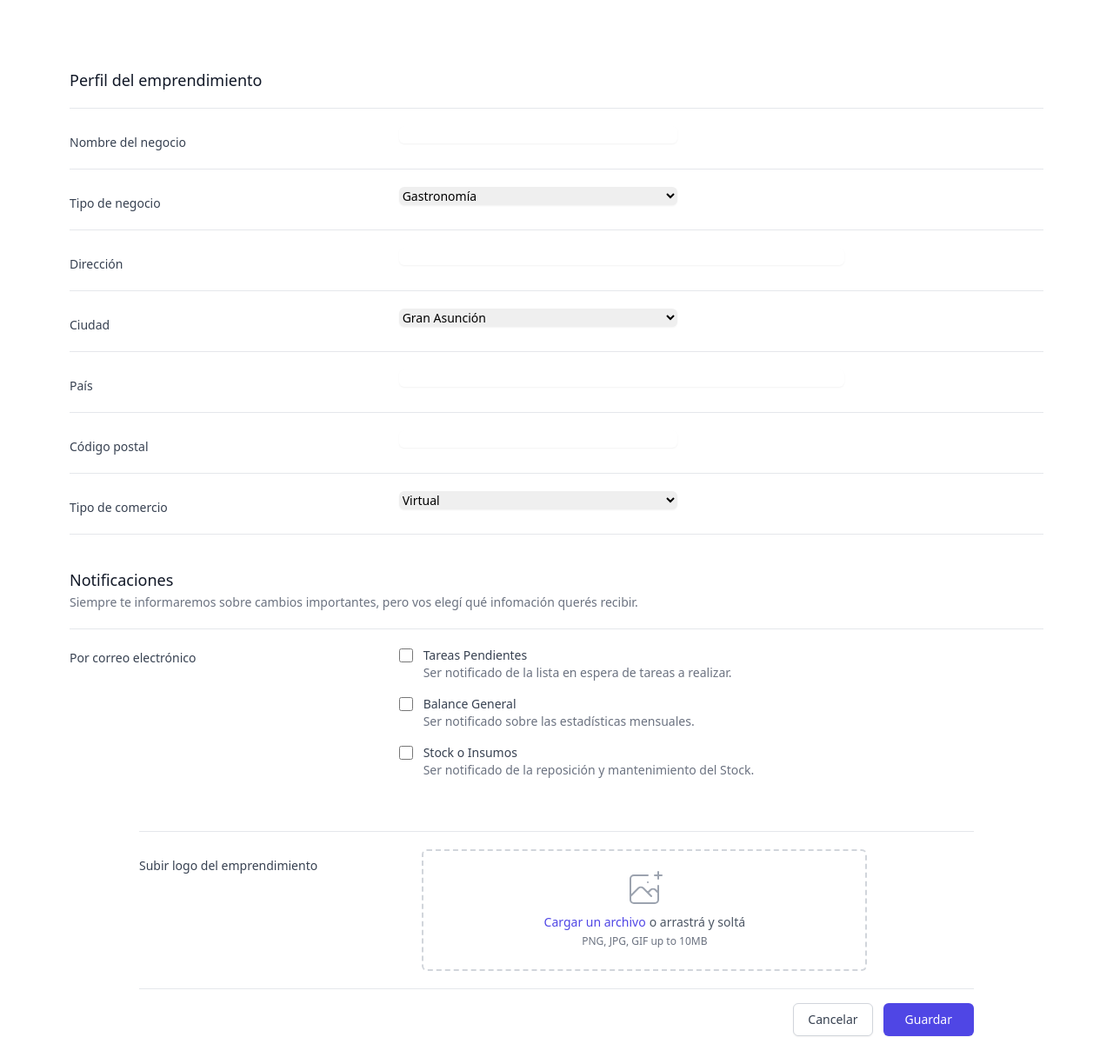
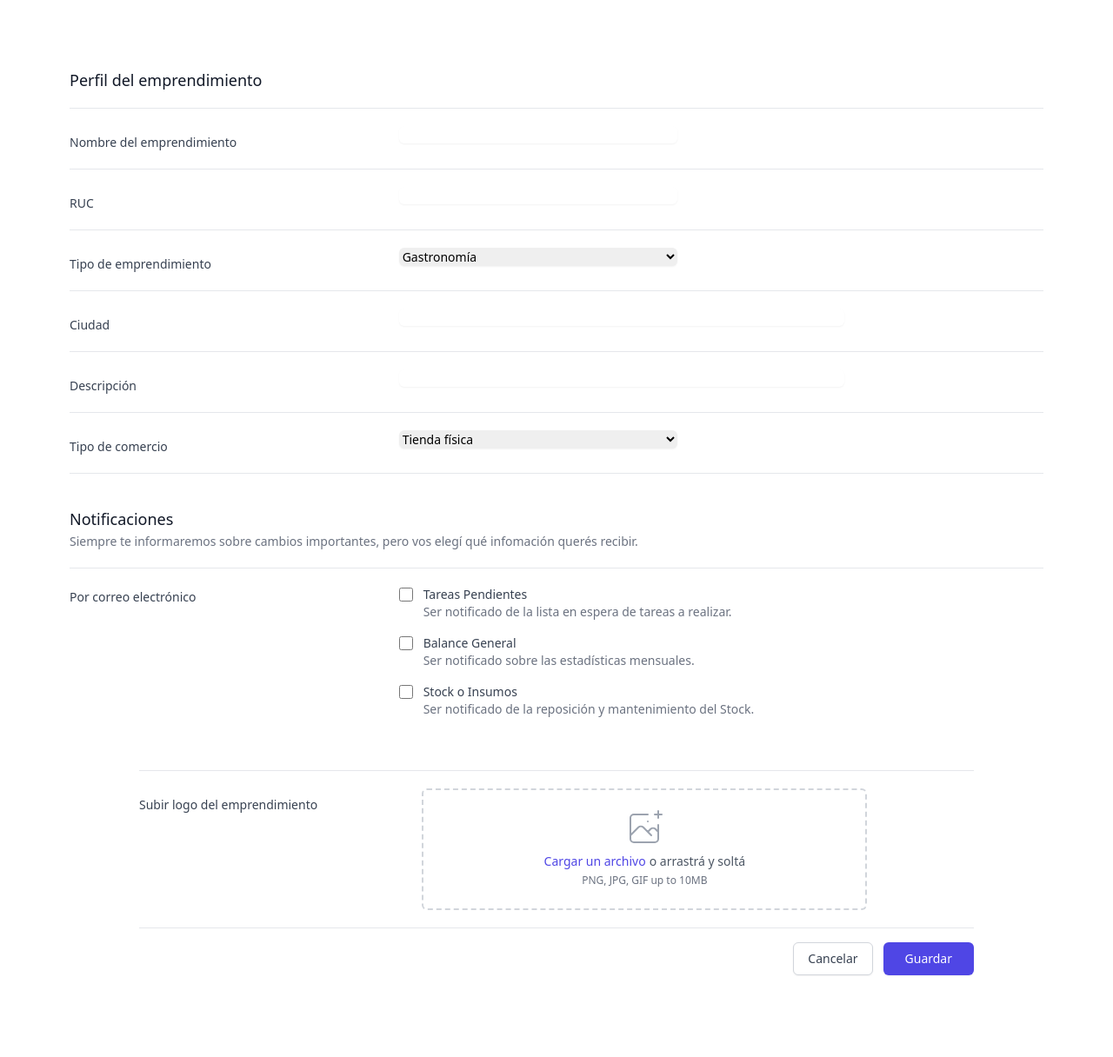
Before and after one commit to endagafi/dementors, a Flask app: page /registrar_emprendimiento in a window 1280 px wide. Shown: the whole page at 87% size. After the commit the page ends 1122 px from the top, so only its background shows below. Run offline with Flask 2, Linux system fonts and the light colour scheme; some libraries are stand-ins or nearby versions.

Commit message:
el backend y frontend de registro de emprendimiento ya estan juntos

```diff
--- a/templates/registrar_emprendimiento.html
+++ b/templates/registrar_emprendimiento.html
@@ -19,14 +19,21 @@
       </div>
       <div class="space-y-6 sm:space-y-5">
         <div class="sm:grid sm:grid-cols-3 sm:gap-4 sm:items-start sm:border-t sm:border-gray-200 sm:pt-5">
-          <label for="first-name" class="block text-sm font-medium text-gray-700 sm:mt-px sm:pt-2"> Nombre del negocio </label>
+          <label for="first-name" class="block text-sm font-medium text-gray-700 sm:mt-px sm:pt-2"> Nombre del emprendimiento </label>
           <div class="mt-1 sm:mt-0 sm:col-span-2">
-            <input type="text" name="first-name" id="first-name" autocomplete="given-name" class="max-w-lg block w-full shadow-sm focus:ring-indigo-500 focus:border-indigo-500 sm:max-w-xs sm:text-sm border-gray-300 rounded-md">
+            <input type="text" name="emp_name" id="emp_name" autocomplete="emp_name" class="max-w-lg block w-full shadow-sm focus:ring-indigo-500 focus:border-indigo-500 sm:max-w-xs sm:text-sm border-gray-300 rounded-md">
           </div>
         </div>
 
         <div class="sm:grid sm:grid-cols-3 sm:gap-4 sm:items-start sm:border-t sm:border-gray-200 sm:pt-5">
-          <label for="country" class="block text-sm font-medium text-gray-700 sm:mt-px sm:pt-2"> Tipo de negocio </label>
+          <label for="city" class="block text-sm font-medium text-gray-700 sm:mt-px sm:pt-2"> RUC </label>
+          <div class="mt-1 sm:mt-0 sm:col-span-2">
+            <input type="text" name="emp_ruc" id="emp_ruc" autocomplete="emp_ruc" class="max-w-lg block w-full shadow-sm focus:ring-indigo-500 focus:border-indigo-500 sm:max-w-xs sm:text-sm border-gray-300 rounded-md">
+          </div>
+        </div>
+
+        <div class="sm:grid sm:grid-cols-3 sm:gap-4 sm:items-start sm:border-t sm:border-gray-200 sm:pt-5">
+          <label for="country" class="block text-sm font-medium text-gray-700 sm:mt-px sm:pt-2"> Tipo de emprendimiento </label>
           <div class="mt-1 sm:mt-0 sm:col-span-2">
             <select id="country" name="country" autocomplete="country-name" class="max-w-lg block focus:ring-indigo-500 focus:border-indigo-500 w-full shadow-sm sm:max-w-xs sm:text-sm border-gray-300 rounded-md">
               <option>Gastronom&iacute;a</option>
@@ -47,45 +54,23 @@
         </div>
 
         <div class="sm:grid sm:grid-cols-3 sm:gap-4 sm:items-start sm:border-t sm:border-gray-200 sm:pt-5">
-          <label for="email" class="block text-sm font-medium text-gray-700 sm:mt-px sm:pt-2"> Direcci&oacute;n</label>
+          <label for="email" class="block text-sm font-medium text-gray-700 sm:mt-px sm:pt-2"> Ciudad</label>
           <div class="mt-1 sm:mt-0 sm:col-span-2">
-            <input id="email" name="email" type="text" autocomplete="email" class="block max-w-lg w-full shadow-sm focus:ring-indigo-500 focus:border-indigo-500 sm:text-sm border-gray-300 rounded-md">
+            <input id="emp_city" name="emp_city" type="text" autocomplete="emp_city" class="block max-w-lg w-full shadow-sm focus:ring-indigo-500 focus:border-indigo-500 sm:text-sm border-gray-300 rounded-md">
           </div>
         </div>
-
         <div class="sm:grid sm:grid-cols-3 sm:gap-4 sm:items-start sm:border-t sm:border-gray-200 sm:pt-5">
-          <label for="country" class="block text-sm font-medium text-gray-700 sm:mt-px sm:pt-2"> Ciudad </label>
+          <label for="street-address" class="block text-sm font-medium text-gray-700 sm:mt-px sm:pt-2"> Descripci&oacute;n </label>
           <div class="mt-1 sm:mt-0 sm:col-span-2">
-            <select id="country" name="country" autocomplete="country-name" class="max-w-lg block focus:ring-indigo-500 focus:border-indigo-500 w-full shadow-sm sm:max-w-xs sm:text-sm border-gray-300 rounded-md">
-              <option>Gran Asunci&oacute;n</option>
-              <option>Ciudad del Este</option>
-              <option>Encarnaci&oacute;n</option>
-              <option>Villa Hayes</option>
-              <option>Otros</option>
-            </select>
+            <input type="text" name="emp_desc" id="emp_desc" autocomplete="street-address" class="block max-w-lg w-full shadow-sm focus:ring-indigo-500 focus:border-indigo-500 sm:text-sm border-gray-300 rounded-md">
           </div>
         </div>
-
-        <div class="sm:grid sm:grid-cols-3 sm:gap-4 sm:items-start sm:border-t sm:border-gray-200 sm:pt-5">
-          <label for="street-address" class="block text-sm font-medium text-gray-700 sm:mt-px sm:pt-2"> Pa&iacute;s </label>
-          <div class="mt-1 sm:mt-0 sm:col-span-2">
-            <input type="text" name="street-address" id="street-address" autocomplete="street-address" class="block max-w-lg w-full shadow-sm focus:ring-indigo-500 focus:border-indigo-500 sm:text-sm border-gray-300 rounded-md">
-          </div>
-        </div>
-
-        <div class="sm:grid sm:grid-cols-3 sm:gap-4 sm:items-start sm:border-t sm:border-gray-200 sm:pt-5">
-          <label for="city" class="block text-sm font-medium text-gray-700 sm:mt-px sm:pt-2"> C&oacute;digo postal </label>
-          <div class="mt-1 sm:mt-0 sm:col-span-2">
-            <input type="text" name="city" id="city" autocomplete="address-level2" class="max-w-lg block w-full shadow-sm focus:ring-indigo-500 focus:border-indigo-500 sm:max-w-xs sm:text-sm border-gray-300 rounded-md">
-          </div>
-        </div>
-
         <div class="sm:grid sm:grid-cols-3 sm:gap-4 sm:items-start sm:border-t sm:border-gray-200 sm:pt-5">
           <label for="country" class="block text-sm font-medium text-gray-700 sm:mt-px sm:pt-2"> Tipo de comercio </label>
           <div class="mt-1 sm:mt-0 sm:col-span-2">
             <select id="country" name="country" autocomplete="country-name" class="max-w-lg block focus:ring-indigo-500 focus:border-indigo-500 w-full shadow-sm sm:max-w-xs sm:text-sm border-gray-300 rounded-md">
-              <option>Virtual</option>
-              <option>Tradicional</option>
+              <option>Tienda f&iacute;sica</option>
+              <option>Tienda virtual</option>
               <option>Ambos</option>
             </select>
           </div>
```
